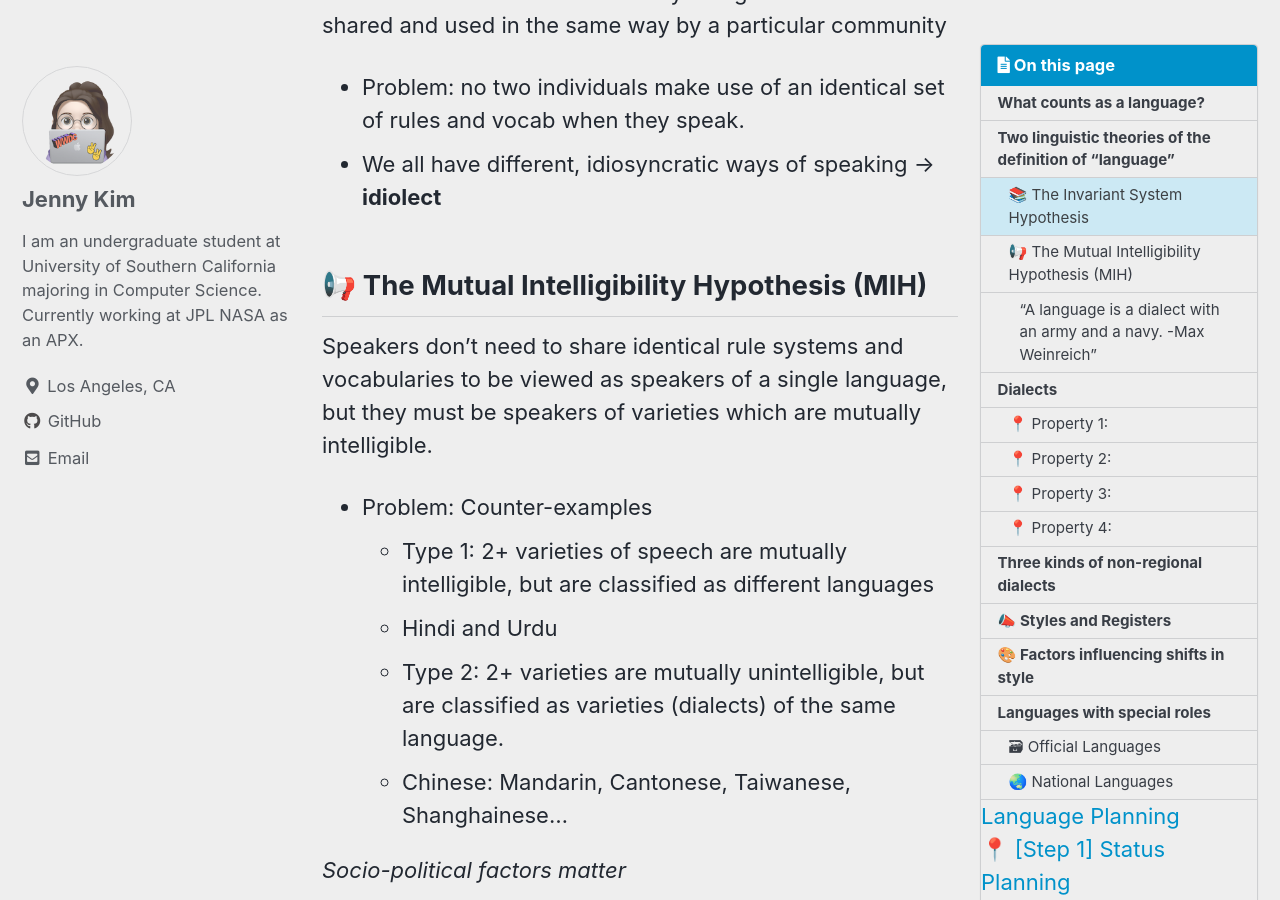
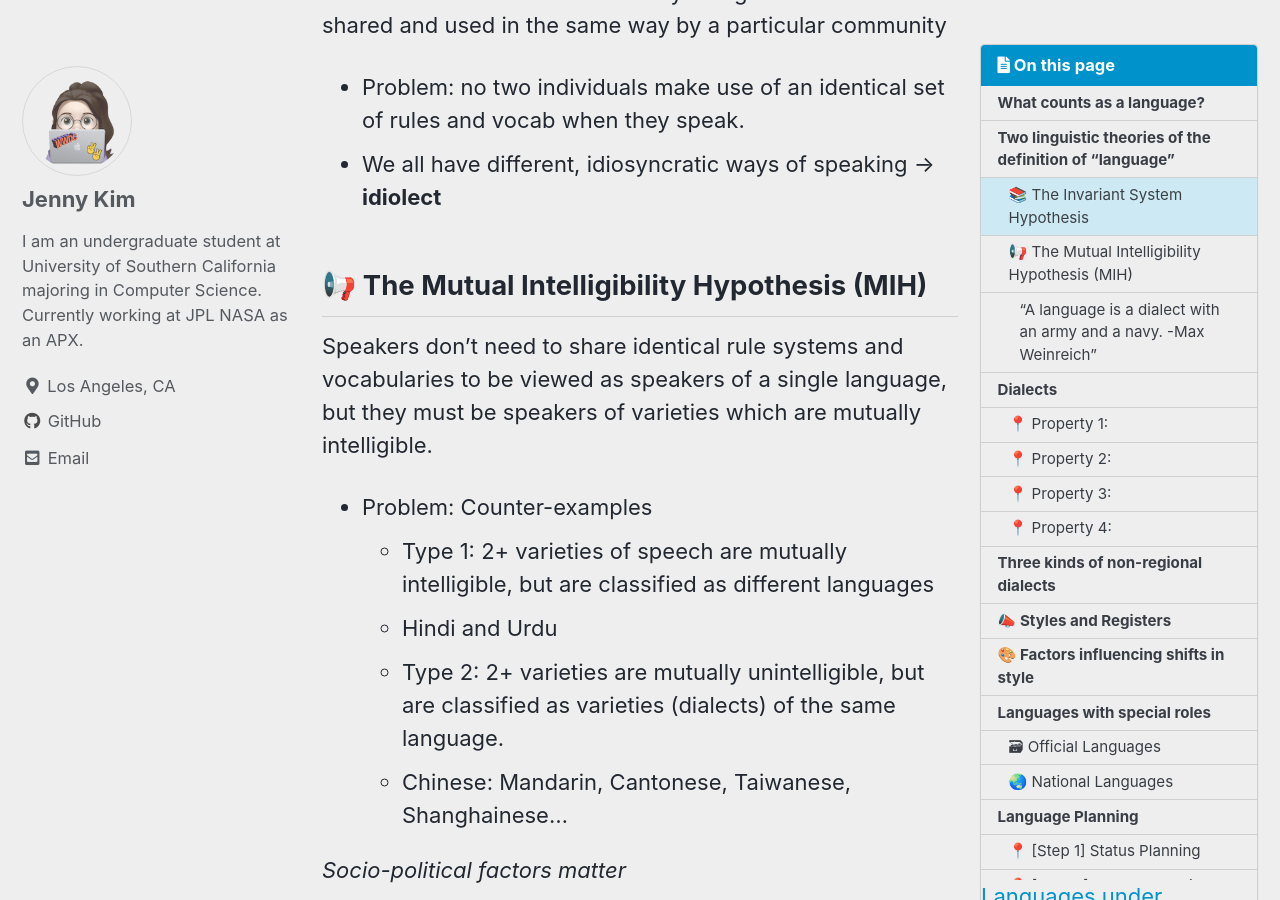
Before and after one commit to jenniverse/jennybrain.com, a Jekyll site: the page built from _posts/2022-09-26-languages-and-dialects.md, in a window 1280 px wide and 900 px high, scrolled down 704 px. Built offline with Jekyll 4.4.1, drawn with Linux system fonts in a browser that asks for light colours; cached includes are drawn as plain includes; comment, search, counter and statistics services are not loaded; a style sheet for code colours, icons or effects is not loaded; some of the changed text lies outside the part shown.

Commit message:
changed layout

```diff
--- a/_posts/2022-09-26-languages-and-dialects.md
+++ b/_posts/2022-09-26-languages-and-dialects.md
@@ -79,13 +79,15 @@ OLs are established for *pragmatic* reasons.
 Official languages are specified for:
 - Area of life/activity
 - Geographical area - either all of a country or a sub-part
+
+
 ### 🌏 National Languages
 NLs are *symbolic* and intended to represent the nation and its projected national identity.
 
 <br>
 <br>
 
-# Language Planning
+## Language Planning
 When developing a national or official language, **language planning** must be carried out.
 ### 📍 [Step 1] Status Planning
 Giving special roles to certain language/varieties (selecting new NLs and OLs).
@@ -156,6 +158,8 @@ Languages all over the world are becoming *moribund*.
 5. Urbanization
 6. Invasion and colonization
 7. Physical causes
+
+
 ## Positive reactions to language endangerment
 ### 📑 Language documentation
 - The goal is establishing good descriptions and records of endangered languages before they disapper.
```
